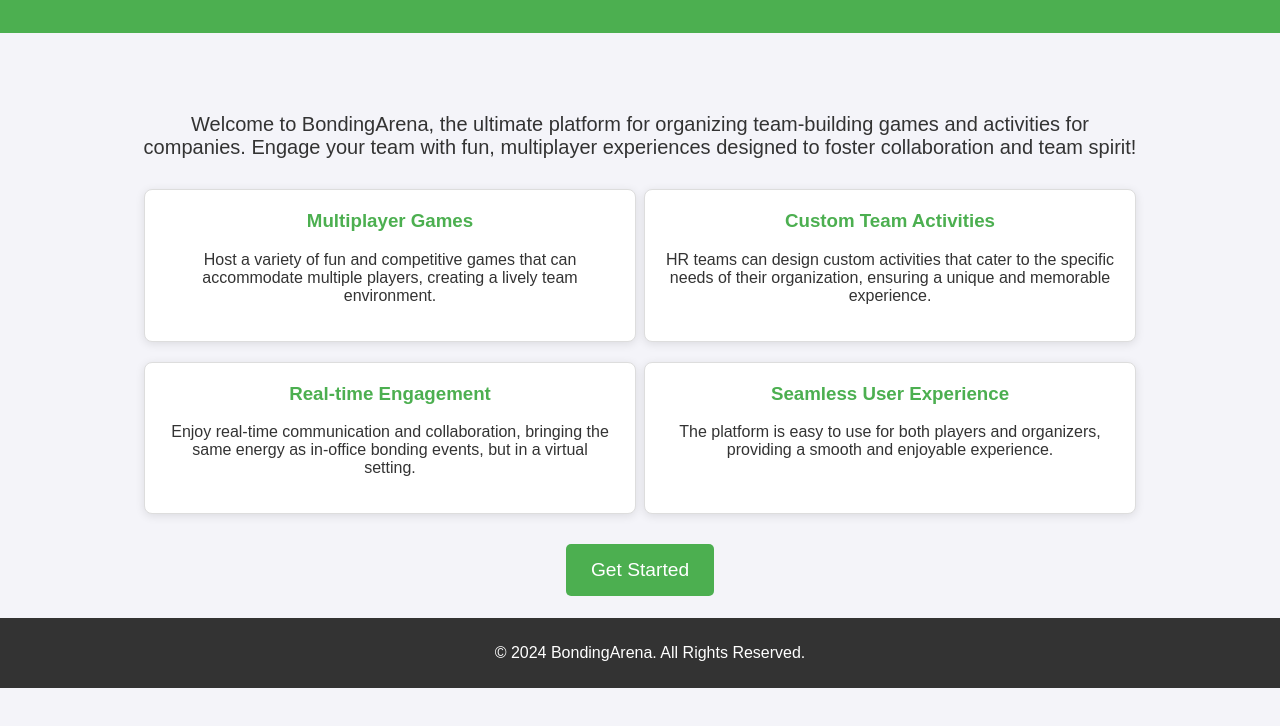
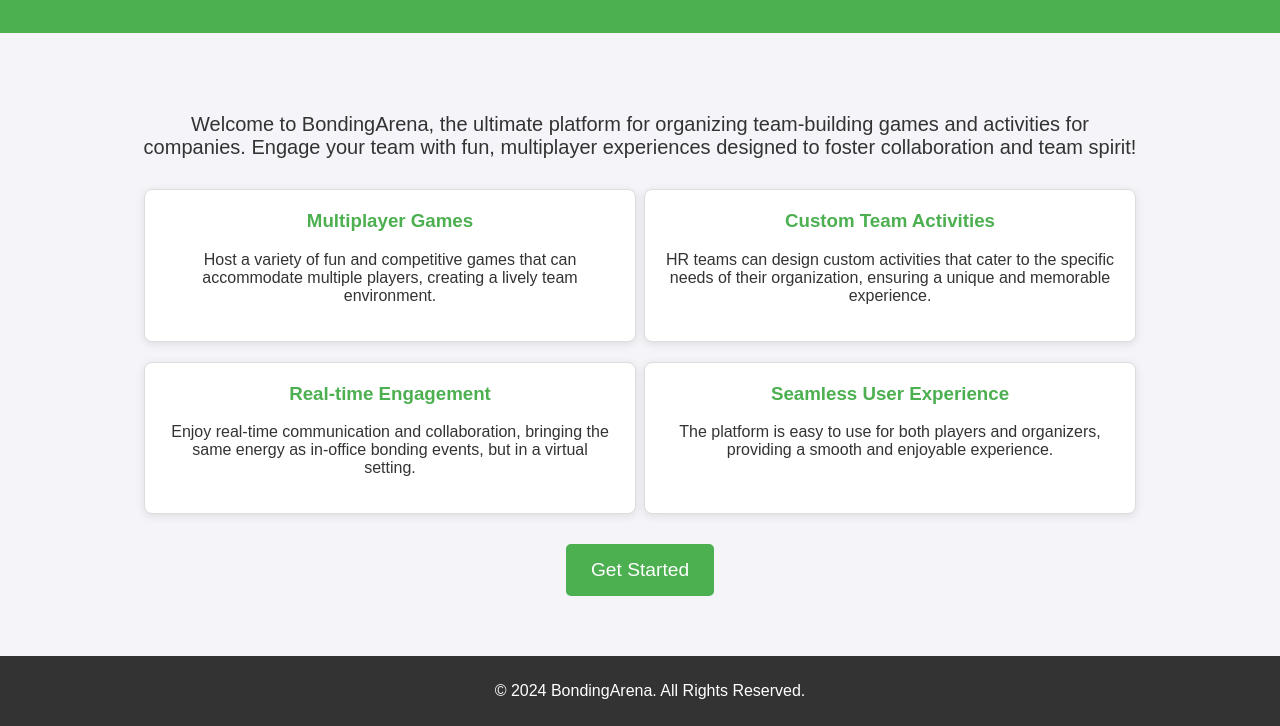
Before and after one commit to Anant-Dashpute/BondingArena, a plain HTML site: page index.html in a window 1280 px wide. Shown: the part 112-838 px from the top of the page. Before the commit the page ends 800 px from the top, so only its background shows below. Drawn offline with Linux system fonts and the light colour scheme.

Commit message:
Update index.html

```diff
--- a/index.html
+++ b/index.html
@@ -6,7 +6,16 @@
     <meta http-equiv="X-UA-Compatible" content="ie=edge">
     <title>BondingArena - Team Building Games</title>
     <style>
+        html, body {
+            height: 100%;
+            margin: 0;
+            padding: 0;
+            font-family: 'Arial', sans-serif;
+        }
+
         body {
+            display: flex;
+            flex-direction: column;
             font-family: 'Arial', sans-serif;
             margin: 0;
             padding: 0;
@@ -51,13 +60,16 @@
             margin-top: 0;
             color: #4CAF50;
         }
+        section {
+            flex: 1;
+        }
         footer {
             background-color: #333;
             color: white;
             padding: 10px;
             text-align: center;
-            position: absolute;
             width: 100%;
+            position: relative;
             bottom: 0;
         }
         a.cta-button {
```
